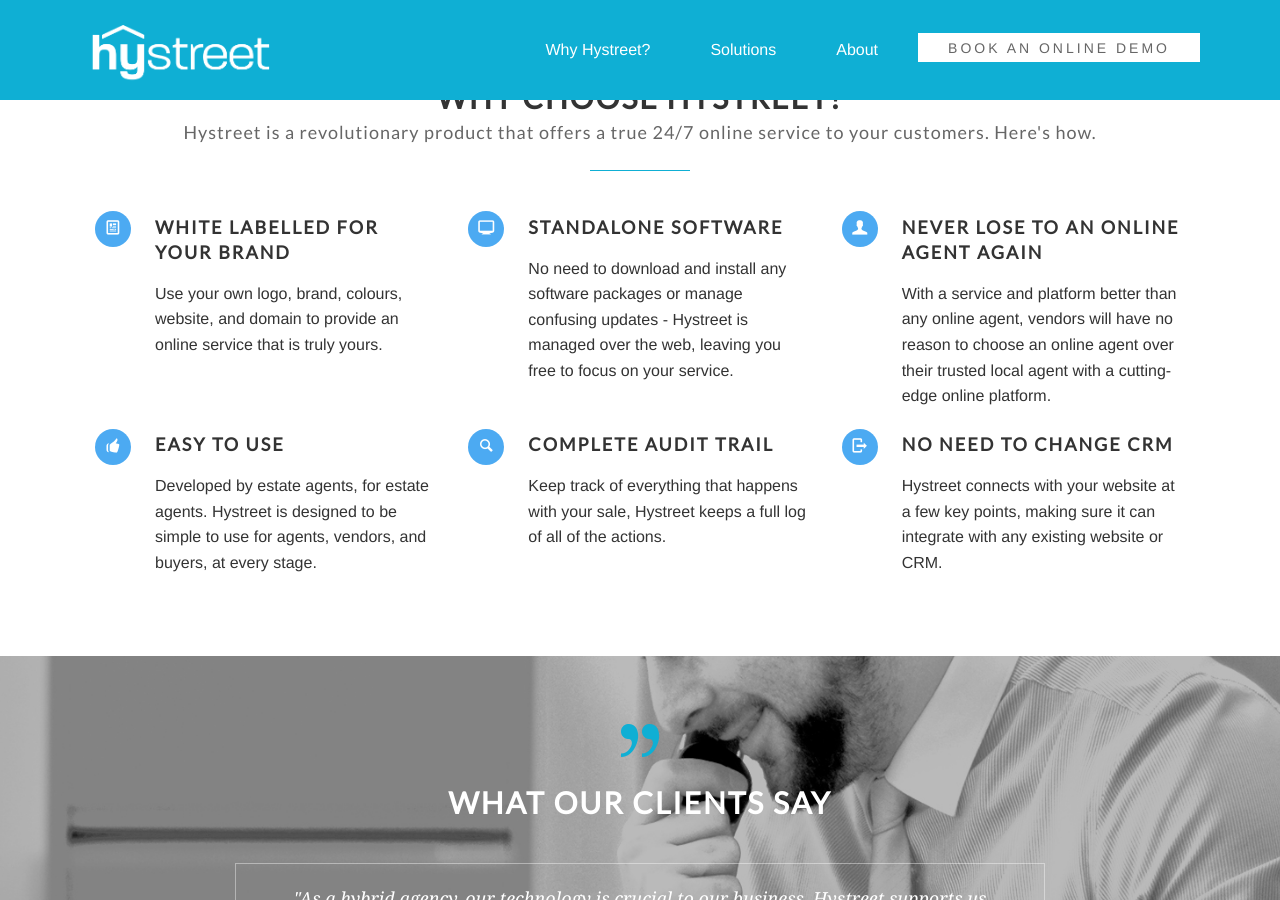
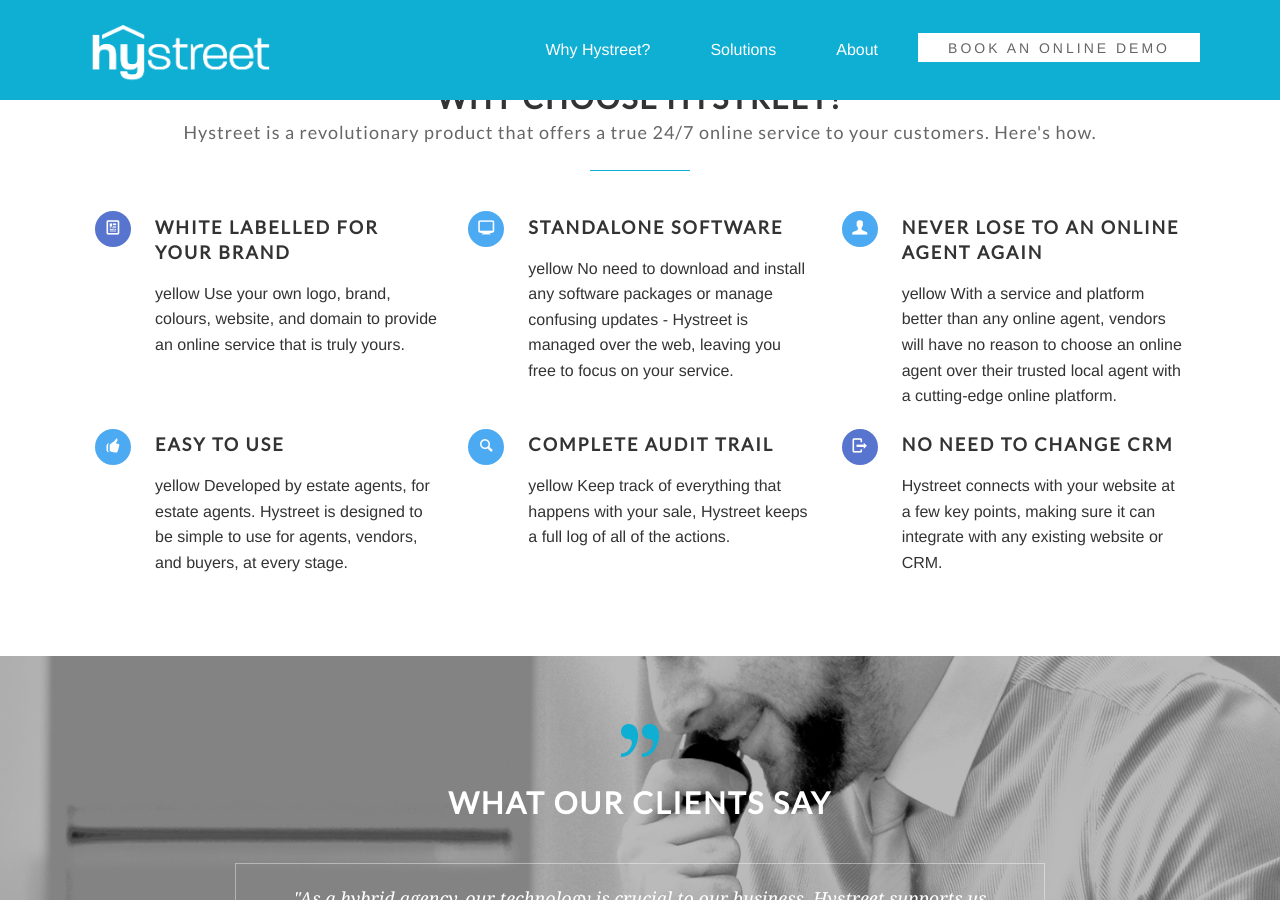
Before and after one commit to hystreet/hystreet.github.io, a Jekyll site: the page built from index.html, in a window 1280 px wide and 900 px high, scrolled down 1552 px. Built offline with Jekyll 4.4.1, drawn with Linux system fonts in a browser that asks for light colours; some web fonts are replaced.

Commit message:
Updating colour on all service icons

```diff
--- a/index.html
+++ b/index.html
@@ -32,34 +32,34 @@
   -
     - title: White labelled for your brand
       icon: newspaper
-      desc:
+      desc: yellow
         Use your own logo, brand, colours, website, and domain to provide an online service that is truly yours.
-      color:
+      color: yellow
     - title: Standalone software
       icon: monitor
-      desc:
+      desc: yellow
         No need to download and install any software packages or manage confusing updates - Hystreet is managed over the web, leaving you free to focus on your service.
       color:
     - title: Never lose to an online agent again
       icon: user
-      desc:
+      desc: yellow
         With a service and platform better than any online agent, vendors will have no reason to choose an online agent over their trusted local agent with a cutting-edge online platform.
       color:
     - title: Easy to use
       icon: thumbs-up
-      desc:
+      desc: yellow
         Developed by estate agents, for estate agents. Hystreet is designed to be simple to use for agents, vendors, and buyers, at every stage.
       color:
     - title: Complete audit trail
       icon: search
-      desc:
+      desc: yellow
         Keep track of everything that happens with your sale, Hystreet keeps a full log of all of the actions.
       color:
     - title: No need to change CRM
       icon: logout
       desc:
         Hystreet connects with your website at a few key points, making sure it can integrate with any existing website or CRM.
-      color:
+      color: yellow
 
 milestones:
   - from: 0
```
